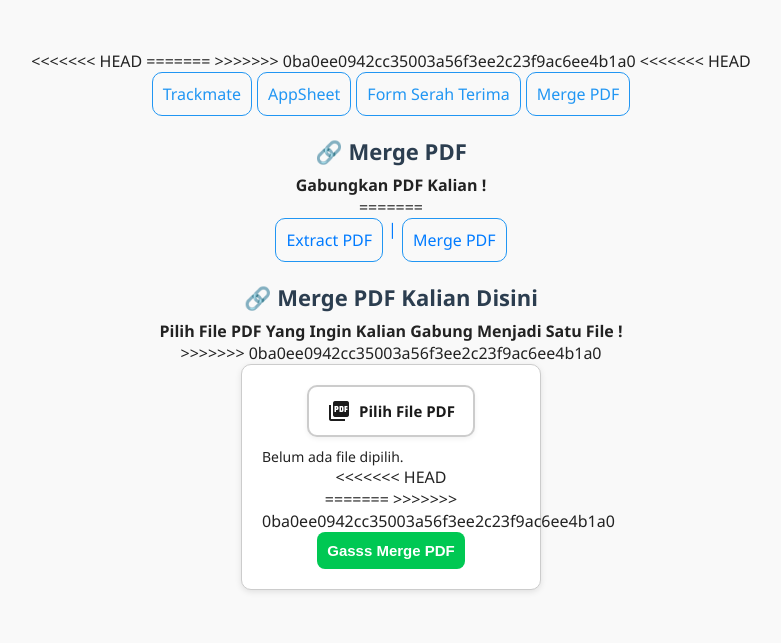
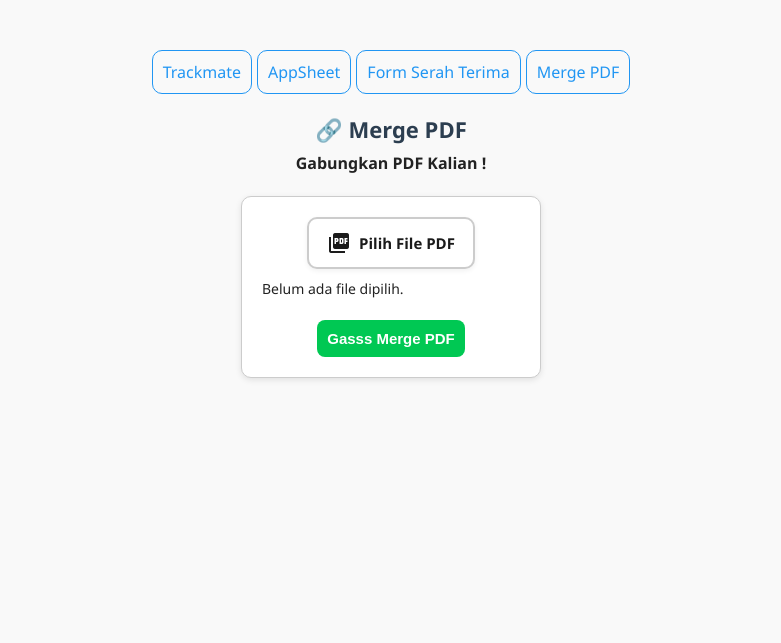
Before and after one commit to bgatuy/mager-bikin-report, a website built with Vite: page merge.html in a window 1280 px wide. Shown: the whole page, without its empty margins (249-1030 px from the left). Built offline with nearby package versions, Linux system fonts and the light colour scheme.

Commit message:
Update merge.html

```diff
--- a/merge.html
+++ b/merge.html
@@ -2,24 +2,13 @@
 <html lang="id">
 <head>
   <meta charset="UTF-8" />
-<<<<<<< HEAD
   <title>BRIBOX KANPUS</title>
   <meta name="viewport" content="width=device-width, initial-scale=1.0" />
   <link rel="icon" type="image/png" href="./favicon.png" />
-=======
-  <title>Report CM Kanpus</title>
-  <meta name="viewport" content="width=device-width, initial-scale=1.0" />
-
-  <!-- ✅ Favicon ditambahkan di sini -->
-  <link rel="icon" href="https://api.iconify.design/mdi:file-document.svg" type="image/svg+xml" />
-
-  <!-- Style dan ikon -->
->>>>>>> 0ba0ee0942cc35003a56f3ee2c23f9ac6ee4b1a0
   <link href="https://fonts.googleapis.com/icon?family=Material+Icons" rel="stylesheet" />
   <link rel="stylesheet" href="style.css" />
 </head>
 <body>
-<<<<<<< HEAD
   <nav>
     <a href="index.html">Trackmate</a>
     <a href="Appsheet.html">AppSheet</a>
@@ -29,15 +18,6 @@
 
   <h1 style="text-align:center;">🔗 Merge PDF</h1>
   <h4 style="text-align:center;">Gabungkan PDF Kalian !</h4>
-=======
-  <nav style="margin-bottom: 20px; text-align:center; color: #007bff;">
-    <a href="index.html" style="color: #007bff; text-decoration;">Extract PDF</a> |
-    <a href="merge.html" style="color: #007bff; text-decoration;">Merge PDF</a>
-  </nav>
-
-  <h1 style="text-align:center;">🔗 Merge PDF Kalian Disini</h1>
-  <h4 style="text-align:center;">Pilih File PDF Yang Ingin Kalian Gabung Menjadi Satu File !</h4>
->>>>>>> 0ba0ee0942cc35003a56f3ee2c23f9ac6ee4b1a0
 <br>
 
   <div id="mergeContainer">
@@ -47,11 +27,7 @@
     <input type="file" id="mergeInput" accept="application/pdf" multiple style="margin-top:10px;">
 
     <div id="fileList">Belum ada file dipilih.</div>
-<<<<<<< HEAD
 <br>
-=======
-
->>>>>>> 0ba0ee0942cc35003a56f3ee2c23f9ac6ee4b1a0
     <button id="mergeBtn">Gasss Merge PDF</button>
 
     <div id="downloadBar">✅ File PDF berhasil digabung dan sedang diunduh...</div>
```
